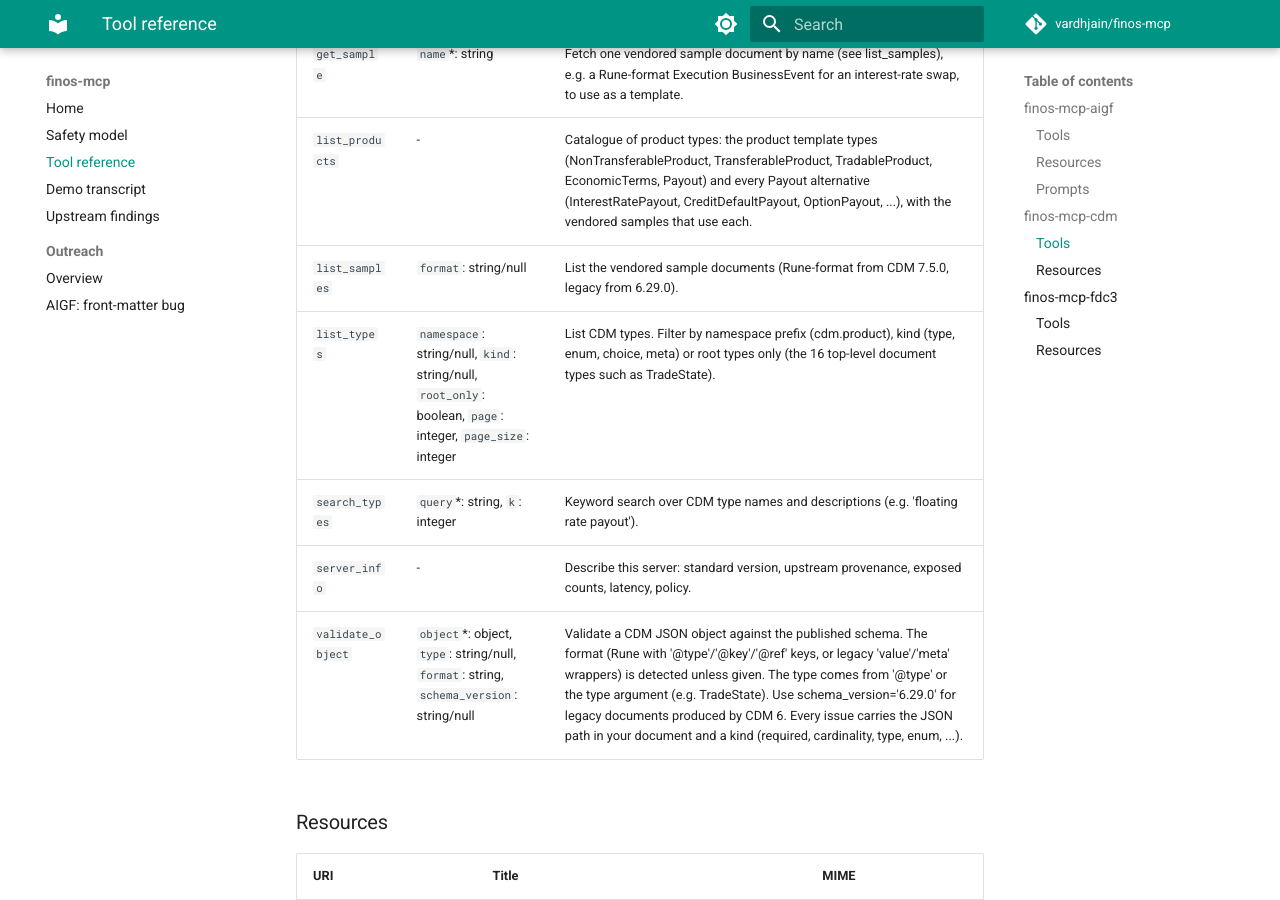
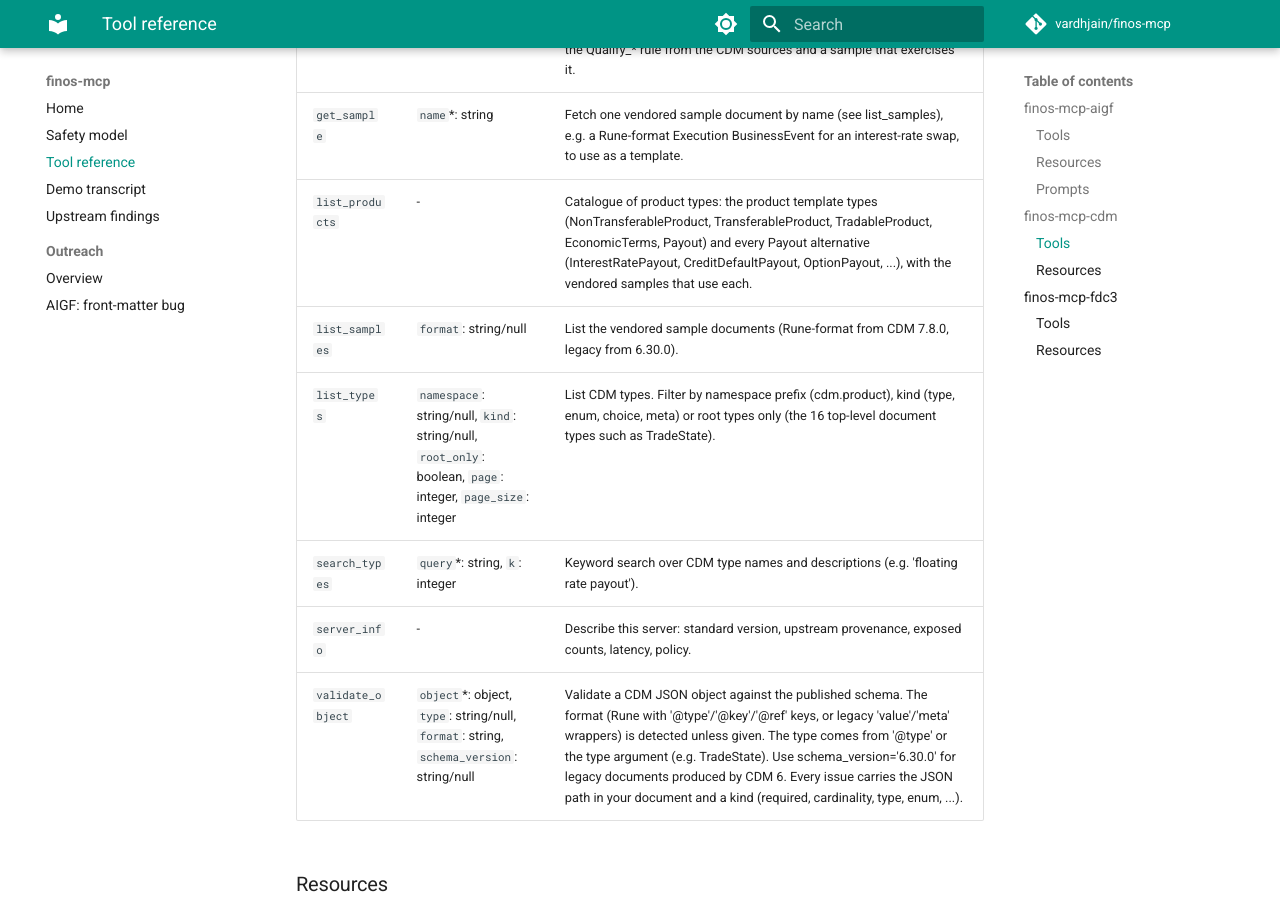
Before and after one commit to vardhjain/finos-mcp, an MkDocs documentation site: the page built from docs/tools.md, in a window 1280 px wide and 900 px high, scrolled down 2856 px. Built offline with MkDocs 1.6.1 and Material for MkDocs 9.7.7, drawn with Linux system fonts in a browser that asks for light colours; comment, search, counter and statistics services are not loaded; some of the changed text lies outside the part shown.

Commit message:
docs: refresh live MCP tool reference and prevent drift (#35)
* chore(docs): temporarily run read-only live toolref generator

* docs: refresh live MCP tool reference and guard against staleness

```diff
--- a/docs/tools.md
+++ b/docs/tools.md
@@ -40,7 +40,7 @@
 
 ## finos-mcp-cdm
 
-FINOS Common Domain Model 7.5.0 — upstream `finos/common-domain-model@7.5.0` (be51926a9e34). Exposes: choice_types=16, enums=280, qualify_functions=35, root_types=16, samples=40, schemas=1142, schemas_legacy_vintage=1066, types=766.
+FINOS Common Domain Model 7.8.0 — upstream `finos/common-domain-model@7.8.0` (5b852ed61573). Exposes: choice_types=16, enums=280, qualify_functions=35, root_types=16, samples=40, schemas=1143, schemas_legacy_vintage=1066, types=767.
 
 ### Tools
 
@@ -50,11 +50,11 @@
 | `explain_event` | `event`: object/null, `qualifier`: string/null | Explain a CDM BusinessEvent. Pass the event JSON to read its qualifier, instruction kinds, before/after trade states and the products involved; or pass a qualifier name (Execution, Termination, ...) to get the Qualify_* rule from the CDM sources and a sample that exercises it. |
 | `get_sample` | `name`*: string | Fetch one vendored sample document by name (see list_samples), e.g. a Rune-format Execution BusinessEvent for an interest-rate swap, to use as a template. |
 | `list_products` | - | Catalogue of product types: the product template types (NonTransferableProduct, TransferableProduct, TradableProduct, EconomicTerms, Payout) and every Payout alternative (InterestRatePayout, CreditDefaultPayout, OptionPayout, ...), with the vendored samples that use each. |
-| `list_samples` | `format`: string/null | List the vendored sample documents (Rune-format from CDM 7.5.0, legacy from 6.29.0). |
+| `list_samples` | `format`: string/null | List the vendored sample documents (Rune-format from CDM 7.8.0, legacy from 6.30.0). |
 | `list_types` | `namespace`: string/null, `kind`: string/null, `root_only`: boolean, `page`: integer, `page_size`: integer | List CDM types. Filter by namespace prefix (cdm.product), kind (type, enum, choice, meta) or root types only (the 16 top-level document types such as TradeState). |
 | `search_types` | `query`*: string, `k`: integer | Keyword search over CDM type names and descriptions (e.g. 'floating rate payout'). |
 | `server_info` | - | Describe this server: standard version, upstream provenance, exposed counts, latency, policy. |
-| `validate_object` | `object`*: object, `type`: string/null, `format`: string, `schema_version`: string/null | Validate a CDM JSON object against the published schema. The format (Rune with '@type'/'@key'/'@ref' keys, or legacy 'value'/'meta' wrappers) is detected unless given. The type comes from '@type' or the type argument (e.g. TradeState). Use schema_version='6.29.0' for legacy documents produced by CDM 6. Every issue carries the JSON path in your document and a kind (required, cardinality, type, enum, ...). |
+| `validate_object` | `object`*: object, `type`: string/null, `format`: string, `schema_version`: string/null | Validate a CDM JSON object against the published schema. The format (Rune with '@type'/'@key'/'@ref' keys, or legacy 'value'/'meta' wrappers) is detected unless given. The type comes from '@type' or the type argument (e.g. TradeState). Use schema_version='6.30.0' for legacy documents produced by CDM 6. Every issue carries the JSON path in your document and a kind (required, cardinality, type, enum, ...). |
 
 ### Resources
 
```
Also changed, not shown: other parts of docs/tools.md (+2 -2 lines), 1 other file.
